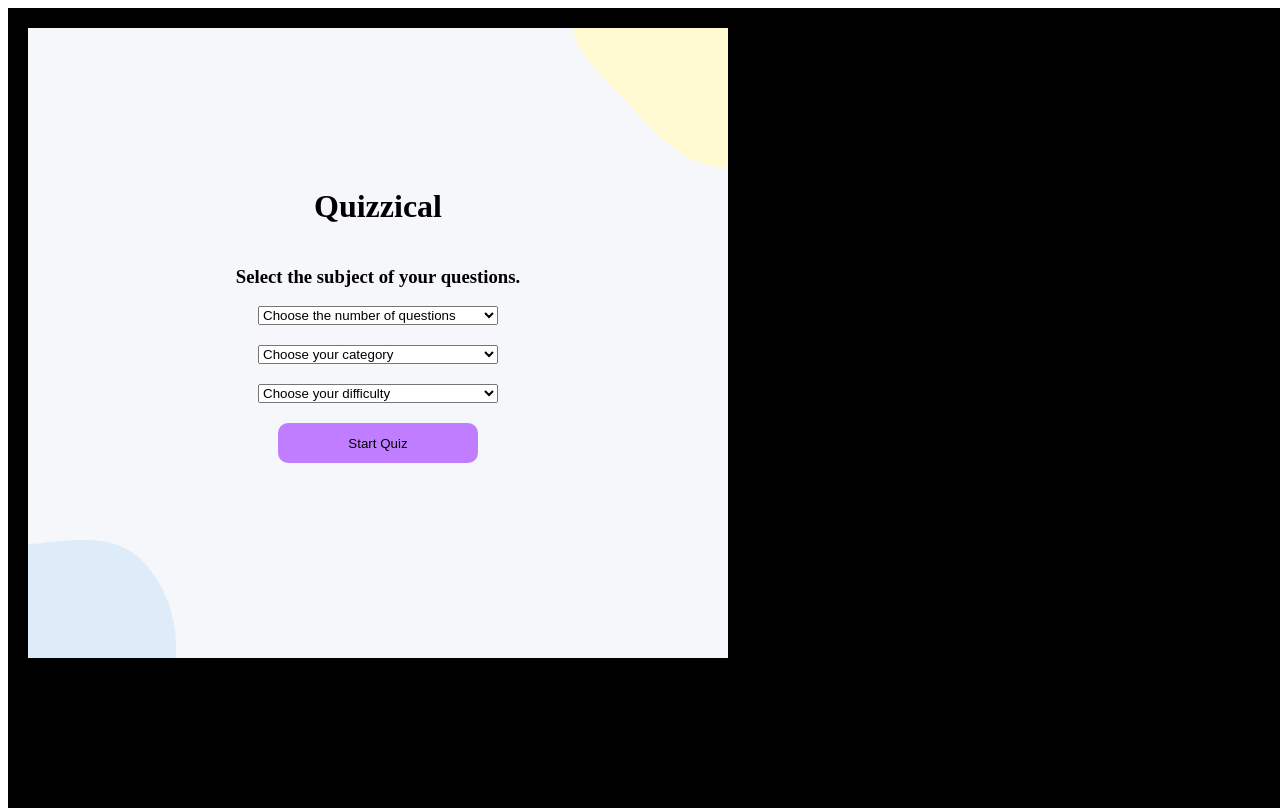
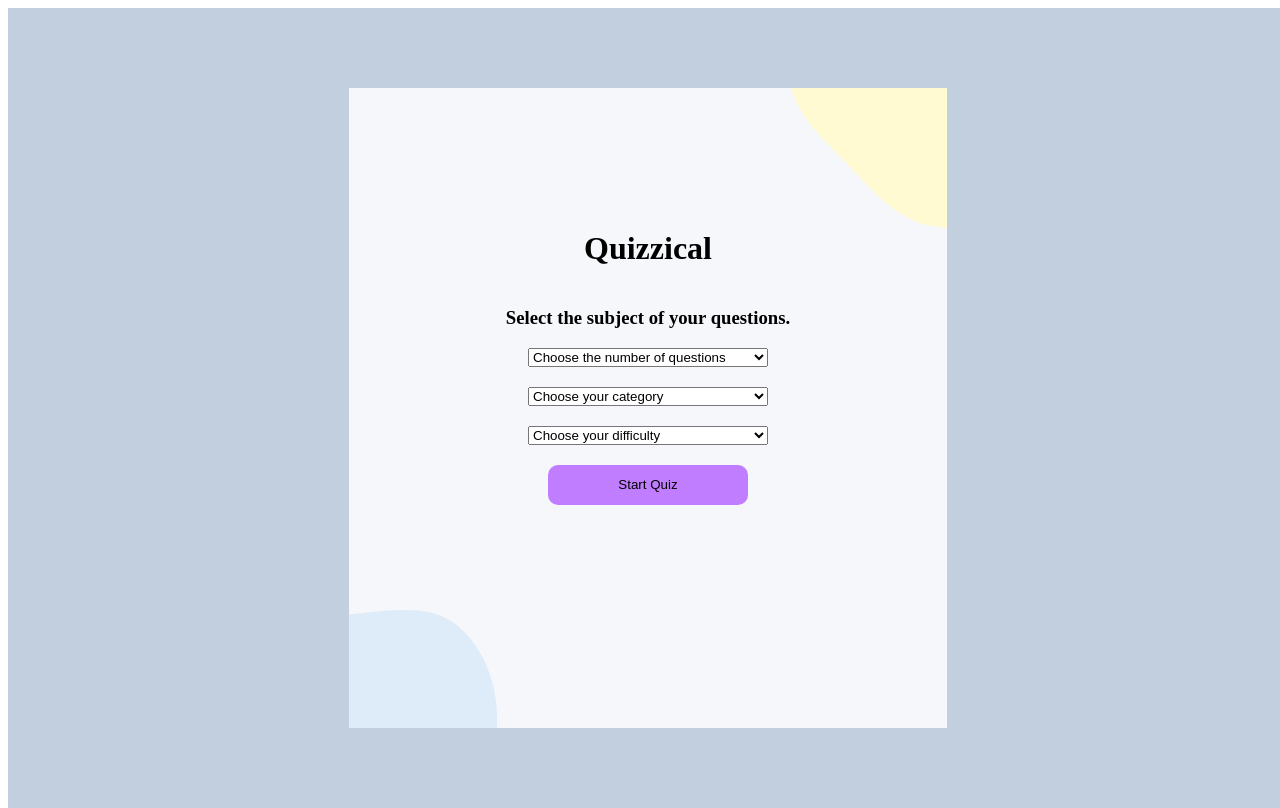
Before and after one commit to Paxxack/Quizzical_2024, a React (Create React App) app: page / in a window 1280 px wide. Built offline with nearby package versions, Linux system fonts and the light colour scheme.

Commit message:
css revision

```diff
--- a/src/App.js
+++ b/src/App.js
@@ -10,7 +10,9 @@ function App() {
 
   function startQuiz(e, formData) {
     e.preventDefault();
+
     const { cateQ, nbrQ, diffQ } = formData;
+
     fetch(`https://opentdb.com/api.php?${nbrQ}&${cateQ}&${diffQ}`)
       .then((res) => res.json())
       .then((data) =>
@@ -30,6 +32,7 @@ function App() {
             const answersWithId = ShuffledArr.map((each) => {
               return { answer: each, id: uuidv4(), isSelected: false };
             });
+
             return {
               id: uuidv4(),
               correct_answer: data.correct_answer,
@@ -43,8 +46,6 @@ function App() {
 
     setGameStage(2);
   }
-
-  // console.log(apiData)
 
   function handleSelection(id, questionId) {
     setApiData((prevData) => {
@@ -74,14 +75,12 @@ function App() {
   }
 
   function checkAnswers() {
-    console.log('bob');
     setGameStage(3);
   }
 
   function restartGame() {
     setGameStage(1);
   }
-  console.log(apiData);
 
   function scoreSummary() {
     let score = 0;
@@ -123,6 +122,7 @@ function App() {
 
   return (
     <div className="App">
+      <div className="background">
         <div className="container">
           <div className="game-container">
             {gameStage === 1 && <SelectionPage startQuiz={startQuiz} />}
@@ -139,16 +139,17 @@ function App() {
               Play again {scoreSummary()}/{apiData.length}
             </button>
           )}
+        </div>
         <img
           className="bottom-left-img"
           src="./blobbot.png"
           alt="background-images"
-        ></img>
+        />
         <img
           className="top-right-img"
           src="./blobtop.png"
           alt="background-images"
-        ></img>
+        />
       </div>
     </div>
   );
--- a/src/Components/Question.js
+++ b/src/Components/Question.js
@@ -1,29 +1,23 @@
-import React from "react";
+import React from 'react';
 import { decode } from 'html-entities';
 
-export default function Question({
-  question,
-  handleSelection,
-  answerArr,
-  id
-}) {
+export default function Question({ question, handleSelection, answerArr, id }) {
+  const answer = answerArr.map((ans, index) => {
+    let style = ans.isSelected ? 'selected' : 'unSelected';
 
-const answer = answerArr.map((ans,index) => {
-  let style = ans.isSelected ? "selected" : "unSelected"
-
-  return <div key={index + 100}>
-    <button className={style} onClick={() => handleSelection(ans.id, id)}>
-      {decode(ans.answer)}
-    </button>
-  </div>
-})
+    return (
+      <div key={index + 100}>
+        <button className={style} onClick={() => handleSelection(ans.id, id)}>
+          {decode(ans.answer)}
+        </button>
+      </div>
+    );
+  });
 
   return (
     <div>
       <h2 className="question">{decode(question)}</h2>
-      <div className="all-answers">
-        {answer}
-      </div>
+      <div className="all-answers">{answer}</div>
       <hr />
     </div>
   );
--- a/src/index.css
+++ b/src/index.css
@@ -4,22 +4,31 @@
 }
 
 .App {
-  background-color: black;
+  background-color: rgb(193, 207, 222);
   height: 100vh;
   width: 100vw;
   position: absolute;
   margin: 0;
+  display: flex;
+  justify-content: center;
+  align-items: center;
 }
 
-.container {
+.background {
   position: relative;
   display: flex;
   flex-direction: column;
   background-color: #f5f7fb;
-  height: 550px;
-  width: 550px;
+  height: 70%;
+  width: 35%;
   margin: 20px;
   padding: 40px 75px;
+}
+
+.container {
+  overflow: auto;
+  z-index: 1;
+  text-align: center;
 }
 
 .bottom-left-img {
@@ -71,6 +80,7 @@ select {
 
 .all-answers {
   display: flex;
+  justify-content: center;
 }
 
 .unSelected {
```
Lines whose indentation alone changed are shown as unchanged.
